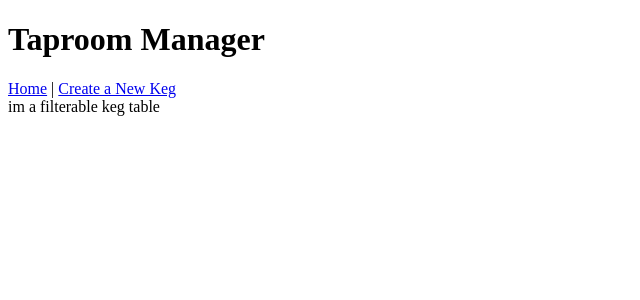
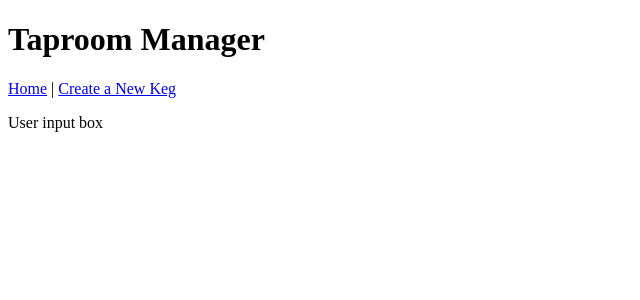
Before and after one commit to rochellev/TaproomManager, a React app: page /#/ in a window 1280 px wide. Shown: the top 300 px of the page, without its empty margins (0-640 px from the left). Built offline with nearby package versions, Linux system fonts and the light colour scheme.

Commit message:
add user input, just a div for now

```diff
--- a/src/components/FilterableKegTable.jsx
+++ b/src/components/FilterableKegTable.jsx
@@ -1,11 +1,12 @@
 import React from 'react';
+import UserInputBox from './UserInputBox';
 
 function FilterableKegTable() {
-    return (
-        <div>
-            im a filterable keg table
+  return (
+    <div>
+      <UserInputBox />
     </div>
-    );
+  );
 }
 
 export default FilterableKegTable;
--- a/src/components/UserInputBox.jsx
+++ b/src/components/UserInputBox.jsx
@@ -0,0 +1,11 @@
+import React from 'react';
+
+function UserInputBox(){
+    return(
+        <div>
+            <p>User input box</p>
+        </div>
+    );
+}
+
+export default UserInputBox;
```
